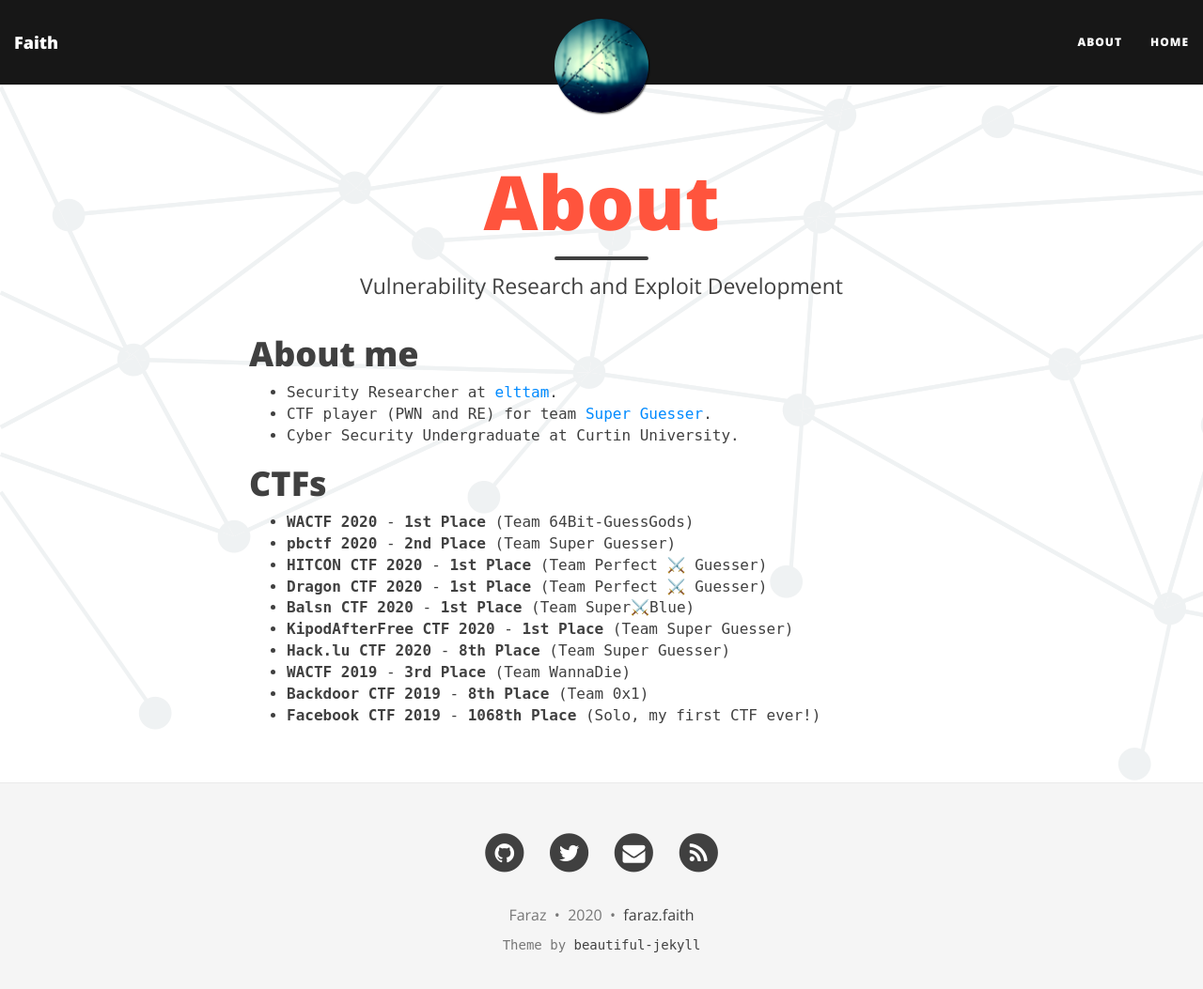
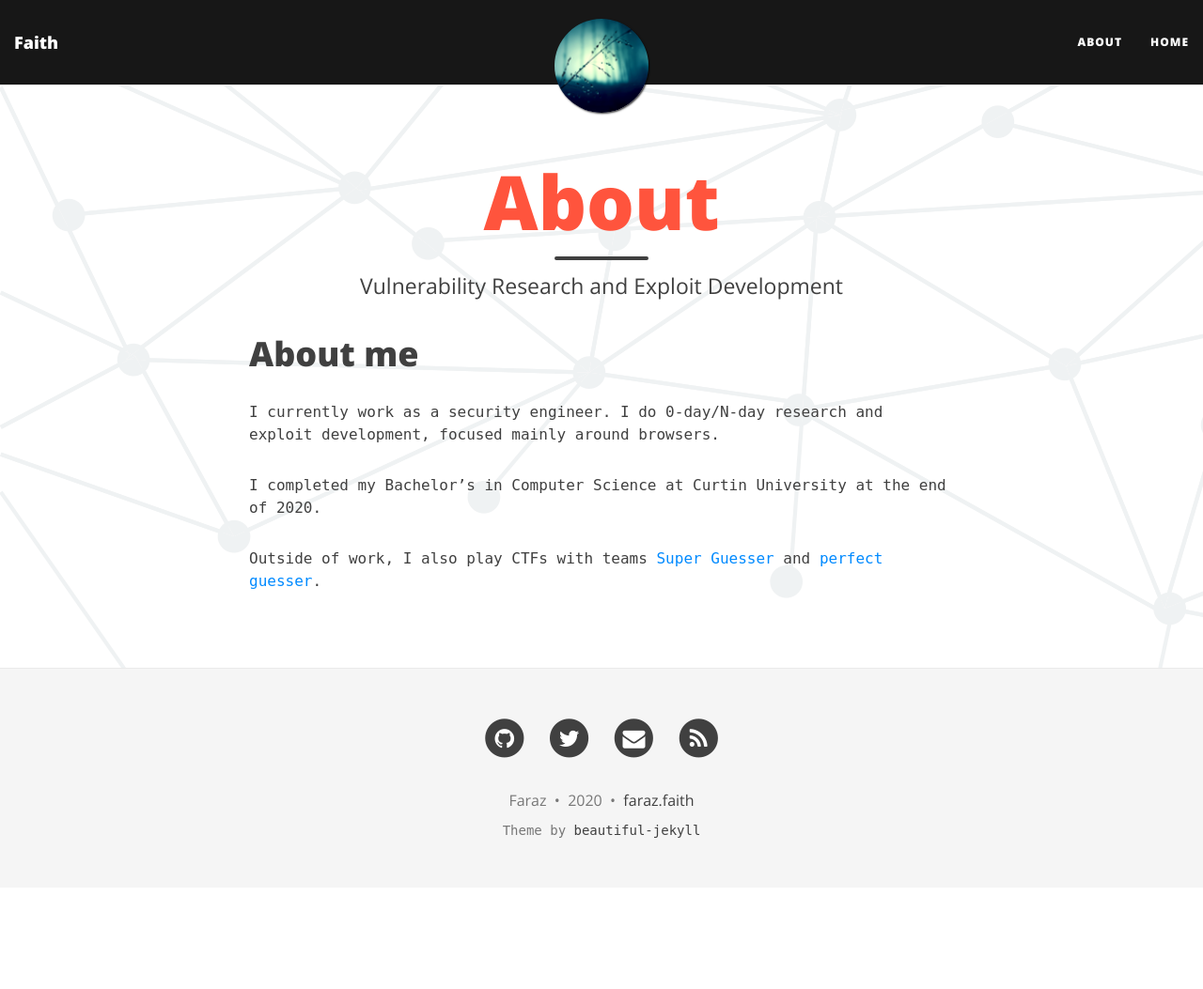
Before and after one commit to farazsth98/farazsth98.github.io, a Jekyll site: the page built from aboutme.md, in a window 1280 px wide and 1067 px high. Shown: the top 1053 px of the window at 94% size. Built offline with Jekyll 4.4.1, drawn with Linux system fonts in a browser that asks for light colours; nearby versions of some CDN libraries.

Commit message:
Updated about me

```diff
--- a/aboutme.md
+++ b/aboutme.md
@@ -6,19 +6,8 @@ subtitle: Vulnerability Research and Exploit Development
 
 # About me
 
-* Security Researcher at [elttam](https://www.elttam.com/#team).
-* CTF player (PWN and RE) for team [Super Guesser](https://ctftime.org/team/130817).
-* Cyber Security Undergraduate at Curtin University.
+I currently work as a security engineer. I do 0-day/N-day research and exploit development, focused mainly around browsers.
 
-# CTFs
+I completed my Bachelor's in Computer Science at Curtin University at the end of 2020.
 
-* **WACTF 2020** - **1st Place** (Team 64Bit-GuessGods)
-* **pbctf 2020** - **2nd Place** (Team Super Guesser)
-* **HITCON CTF 2020** - **1st Place** (Team Perfect ⚔️ Guesser)
-* **Dragon CTF 2020** - **1st Place** (Team Perfect ⚔️ Guesser)
-* **Balsn CTF 2020** - **1st Place** (Team Super⚔️Blue)
-* **KipodAfterFree CTF 2020** - **1st Place** (Team Super Guesser)
-* **Hack.lu CTF 2020** - **8th Place** (Team Super Guesser)
-* **WACTF 2019** - **3rd Place** (Team WannaDie)
-* **Backdoor CTF 2019** - **8th Place** (Team 0x1)
-* **Facebook CTF 2019** - **1068th Place** (Solo, my first CTF ever!)
+Outside of work, I also play CTFs with teams [Super Guesser](https://guesser.team) and [perfect guesser](https://ctftime.org/team/142232).
```
